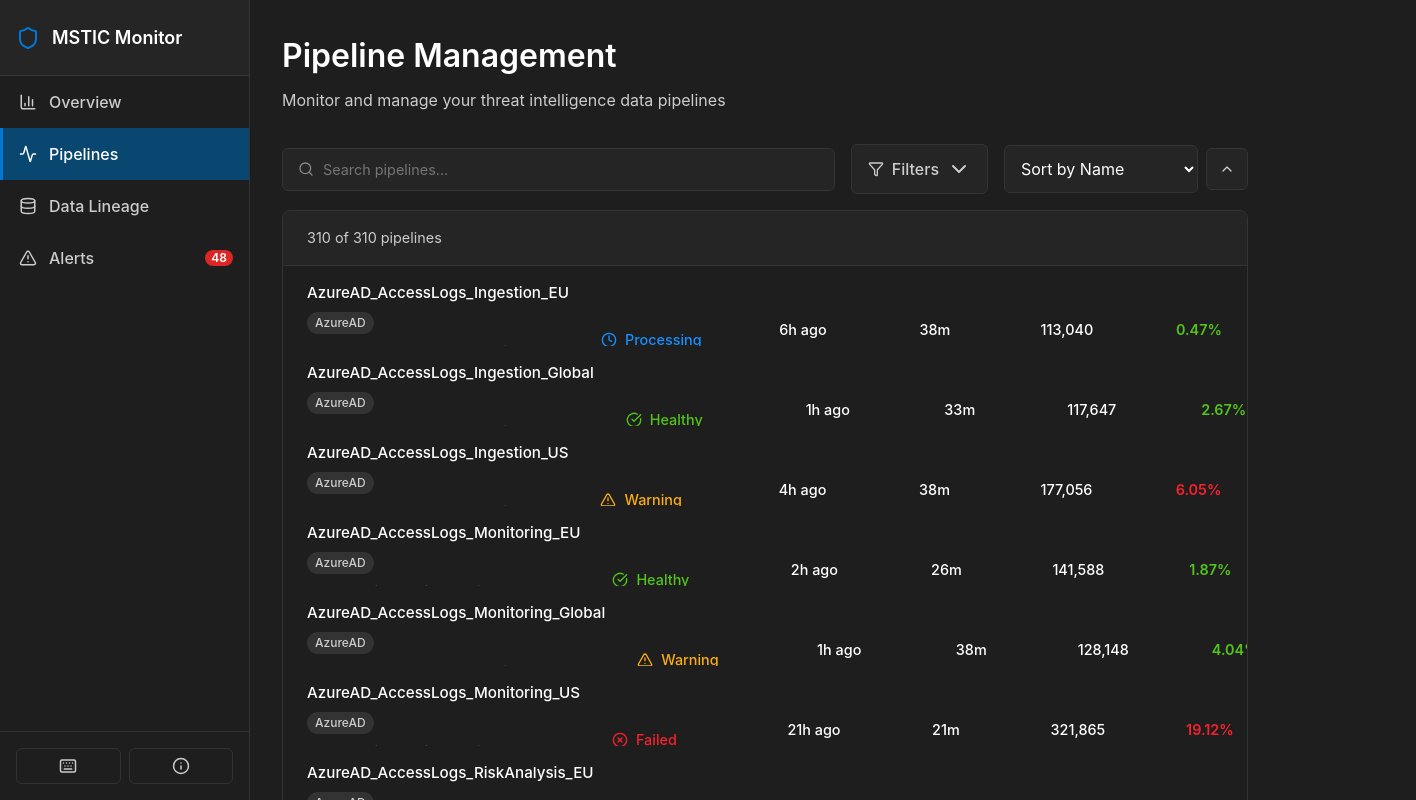
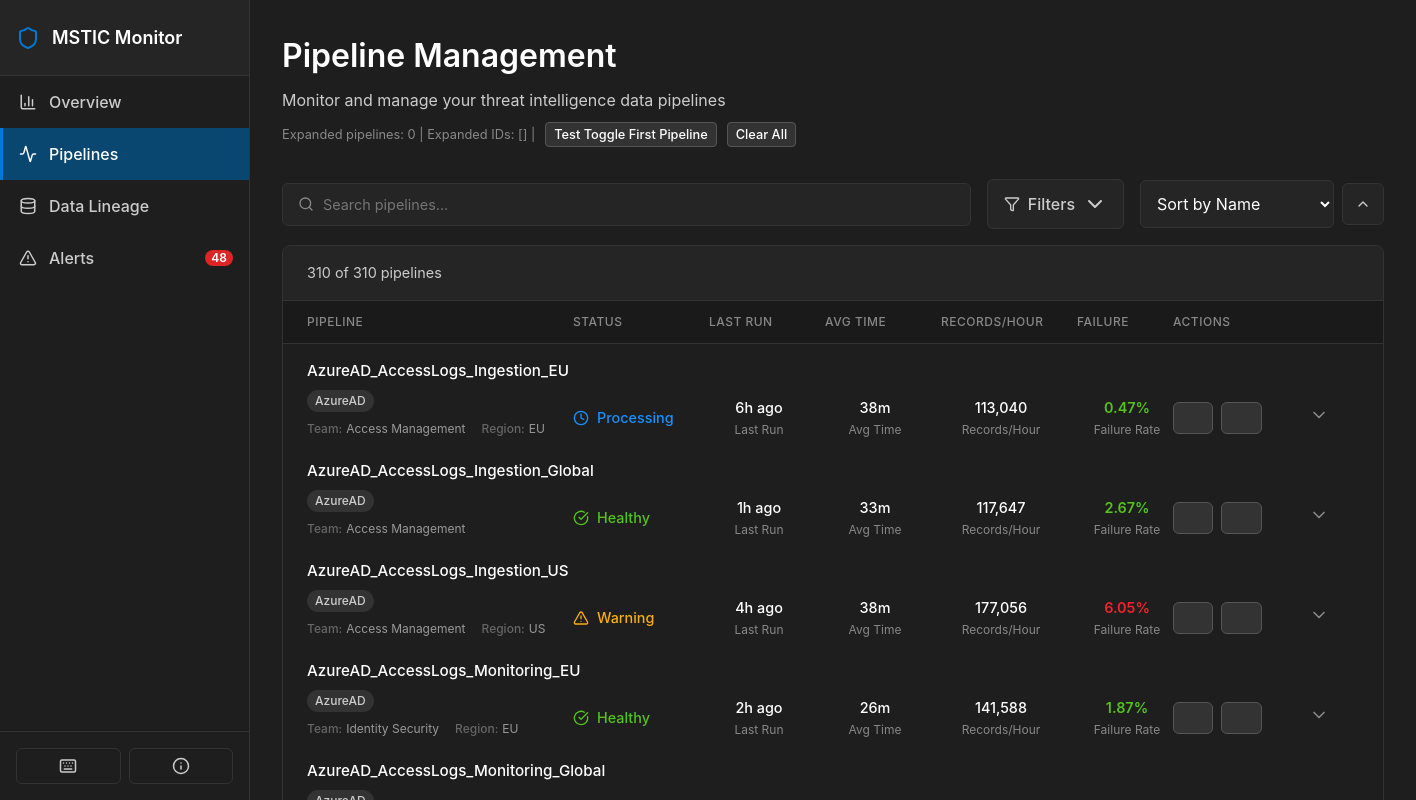
Before and after one commit to ArielSoothy/MS-Monitor, a React (Vite) app: page /pipelines in a window 1280 px wide. Shown: the top 800 px of the page, 1416 px wide, since content can reach past the window. Built offline with nearby package versions, Linux system fonts and the light colour scheme.

Commit message:
Fix Data Lineage issues: stable data generation, proper source filtering connections, aligned column headers, and GitHub Pages base URL

```diff
--- a/src/pages/DataLineage.tsx
+++ b/src/pages/DataLineage.tsx
@@ -1,4 +1,4 @@
-import { useState, useRef, memo } from 'react';
+import { useState, useRef, memo, useMemo } from 'react';
 import {
   Database,
   ArrowRight,
@@ -40,9 +40,27 @@ interface DataConnection {
   volume: 'low' | 'medium' | 'high';
   health: 'healthy' | 'warning' | 'error';
   animated: boolean;
-}const DataLineage = memo(() => {  const [searchTerm, setSearchTerm] = useState('');  const [selectedSource, setSelectedSource] = useState<PipelineSource | 'all'>('all');  const [selectedNode, setSelectedNode] = useState<LineageNode | null>(null);  const [hoveredNode, setHoveredNode] = useState<string | null>(null);  const [highlightedPath, setHighlightedPath] = useState<string[]>([]);  const svgRef = useRef<SVGSVGElement>(null);
+}const DataLineage = memo(() => {
+  const [searchTerm, setSearchTerm] = useState('');
+  const [selectedSource, setSelectedSource] = useState<PipelineSource | 'all'>('all');
+  const [selectedNode, setSelectedNode] = useState<LineageNode | null>(null);
+  const [hoveredNode, setHoveredNode] = useState<string | null>(null);
+  const [highlightedPath, setHighlightedPath] = useState<string[]>([]);
+  const svgRef = useRef<SVGSVGElement>(null);
 
-  // Generate comprehensive lineage data
+  // Create a stable random number generator for consistent data
+  const seededRandom = (seed: string) => {
+    let hash = 0;
+    for (let i = 0; i < seed.length; i++) {
+      const char = seed.charCodeAt(i);
+      hash = ((hash << 5) - hash) + char;
+      hash = hash & hash; // Convert to 32bit integer
+    }
+    // Convert to 0-1 range
+    return Math.abs(hash) / 2147483647;
+  };
+
+  // Generate comprehensive lineage data with stable randomization
   const generateLineageData = () => {
     const nodes: LineageNode[] = [];
     const connections: DataConnection[] = [];
@@ -50,6 +68,10 @@ interface DataConnection {
     // Data sources (left side)
     const sources: PipelineSource[] = ['LinkedIn', 'Twitter', 'Office365', 'AzureAD', 'GitHub', 'ThreatIntel', 'Exchange', 'Teams', 'SharePoint', 'PowerBI'];
     sources.forEach((source, index) => {
+      const statusSeed = seededRandom(`${source}-status`);
+      const statusOptions: PipelineStatus[] = ['healthy', 'warning', 'failed'];
+      const status = statusOptions[Math.floor(statusSeed * statusOptions.length)];
+
       nodes.push({
         id: `source-${source}`,
         name: source,
@@ -57,13 +79,13 @@ interface DataConnection {
         source,
         x: 100,
         y: 60 + index * 60,
-        status: (['healthy', 'warning', 'failed'] as PipelineStatus[])[Math.floor(Math.random() * 3)],
-        recordsPerSecond: Math.floor(Math.random() * 1000) + 100,
-        avgProcessingTime: Math.floor(Math.random() * 500) + 50,
+        status,
+        recordsPerSecond: Math.floor(seededRandom(`${source}-records`) * 1000) + 100,
+        avgProcessingTime: Math.floor(seededRandom(`${source}-time`) * 500) + 50,
         connections: [],
         description: `Data ingestion from ${source} platform`,
-        lastUpdate: new Date(Date.now() - Math.random() * 3600000).toISOString(),
-        dataQuality: Math.floor(Math.random() * 20) + 80
+        lastUpdate: new Date(Date.now() - seededRandom(`${source}-update`) * 3600000).toISOString(),
+        dataQuality: Math.floor(seededRandom(`${source}-quality`) * 20) + 80
       });
     });
 
@@ -75,11 +97,11 @@ interface DataConnection {
     ];
 
     pipelineTypes.forEach(({ type, x }) => {
-      const typeNodes = mockPipelines
-        .filter(p => selectedSource === 'all' || p.source === selectedSource)
+      const filteredPipelines = mockPipelines.filter(p => selectedSource === 'all' || p.source === selectedSource);
+      const typeNodes = filteredPipelines
         .slice(0, 8)
         .map((pipeline, index) => ({
-          id: pipeline.id, // Use actual pipeline ID for dependency matching
+          id: `${type}-${pipeline.id}`, // Make ID unique per type
           name: `${type.charAt(0).toUpperCase() + type.slice(1)} - ${pipeline.name.split(' ').slice(0, 3).join(' ')}`,
           type: type as 'ingestion' | 'transformation' | 'enrichment',
           source: pipeline.source,
@@ -91,7 +113,7 @@ interface DataConnection {
           connections: [],
           description: `${type} pipeline: ${pipeline.name}`,
           lastUpdate: pipeline.lastRun.toISOString(),
-          dataQuality: Math.floor(Math.random() * 15) + 85,
+          dataQuality: Math.floor(seededRandom(`${pipeline.id}-quality`) * 15) + 85,
           actualPipeline: pipeline // Store reference to actual pipeline for dependencies
         }));
 
@@ -111,34 +133,42 @@ interface DataConnection {
     ];
 
     destinations.forEach((dest, index) => {
+      const statusSeed = seededRandom(`${dest}-status`);
+      const statusOptions: PipelineStatus[] = ['healthy', 'warning'];
+      const status = statusOptions[Math.floor(statusSeed * statusOptions.length)];
+
       nodes.push({
         id: `dest-${dest}`,
         name: dest,
         type: 'destination',
         x: 800,
         y: 60 + index * 60,
-        status: (['healthy', 'warning'] as PipelineStatus[])[Math.floor(Math.random() * 2)],
-        recordsPerSecond: Math.floor(Math.random() * 500) + 50,
-        avgProcessingTime: Math.floor(Math.random() * 100) + 20,
+        status,
+        recordsPerSecond: Math.floor(seededRandom(`${dest}-records`) * 500) + 50,
+        avgProcessingTime: Math.floor(seededRandom(`${dest}-time`) * 100) + 20,
         connections: [],
         description: `Data destination: ${dest}`,
-        lastUpdate: new Date(Date.now() - Math.random() * 1800000).toISOString(),
-        dataQuality: Math.floor(Math.random() * 10) + 90
+        lastUpdate: new Date(Date.now() - seededRandom(`${dest}-update`) * 1800000).toISOString(),
+        dataQuality: Math.floor(seededRandom(`${dest}-quality`) * 10) + 90
       });
     });
 
-    // Generate connections with realistic data flow
+    // Generate connections with realistic data flow based on source filtering
     nodes.forEach(node => {
       if (node.type === 'source') {
-        // Sources connect to ingestion pipelines
+        // Sources connect to ingestion pipelines of the same source
         const ingestionNodes = nodes.filter(n => n.type === 'ingestion' && n.source === node.source);
         ingestionNodes.forEach(ingestionNode => {
           const connectionId = `${node.id}-${ingestionNode.id}`;
+          const volumeSeed = seededRandom(`${connectionId}-volume`);
+          const volumeOptions: ('low' | 'medium' | 'high')[] = ['low', 'medium', 'high'];
+          const volume = volumeOptions[Math.floor(volumeSeed * volumeOptions.length)];
+
           connections.push({
             id: connectionId,
             from: node.id,
             to: ingestionNode.id,
-            volume: (['low', 'medium', 'high'] as ('low' | 'medium' | 'high')[])[Math.floor(Math.random() * 3)],
+            volume,
             health: node.status === 'failed' ? 'error' : node.status === 'warning' ? 'warning' : 'healthy',
             animated: true
           });
@@ -146,15 +176,19 @@ interface DataConnection {
           ingestionNode.connections.push(node.id);
         });
       } else if (node.type === 'ingestion') {
-        // Ingestion connects to transformation
-        const transformationNodes = nodes.filter(n => n.type === 'transformation').slice(0, 2);
+        // Ingestion connects to transformation pipelines of the same source
+        const transformationNodes = nodes.filter(n => n.type === 'transformation' && n.source === node.source).slice(0, 2);
         transformationNodes.forEach(transformNode => {
           const connectionId = `${node.id}-${transformNode.id}`;
+          const volumeSeed = seededRandom(`${connectionId}-volume`);
+          const volumeOptions: ('medium' | 'high')[] = ['medium', 'high'];
+          const volume = volumeOptions[Math.floor(volumeSeed * volumeOptions.length)];
+
           connections.push({
             id: connectionId,
             from: node.id,
             to: transformNode.id,
-            volume: (['medium', 'high'] as ('medium' | 'high')[])[Math.floor(Math.random() * 2)],
+            volume,
             health: node.status === 'failed' ? 'error' : 'healthy',
             animated: true
           });
@@ -162,8 +196,8 @@ interface DataConnection {
           transformNode.connections.push(node.id);
         });
       } else if (node.type === 'transformation') {
-        // Transformation connects to enrichment
-        const enrichmentNodes = nodes.filter(n => n.type === 'enrichment').slice(0, 2);
+        // Transformation connects to enrichment pipelines of the same source
+        const enrichmentNodes = nodes.filter(n => n.type === 'enrichment' && n.source === node.source).slice(0, 2);
         enrichmentNodes.forEach(enrichNode => {
           const connectionId = `${node.id}-${enrichNode.id}`;
           connections.push({
@@ -178,7 +212,7 @@ interface DataConnection {
           enrichNode.connections.push(node.id);
         });
       } else if (node.type === 'enrichment') {
-        // Enrichment connects to destinations
+        // Enrichment connects to destinations (cross-source connections allowed here)
         const destNodes = nodes.filter(n => n.type === 'destination').slice(0, 3);
         destNodes.forEach(destNode => {
           const connectionId = `${node.id}-${destNode.id}`;
@@ -199,7 +233,8 @@ interface DataConnection {
     return { nodes, connections };
   };
 
-  const { nodes, connections } = generateLineageData();
+  // Use useMemo to prevent regeneration on every render, only when selectedSource changes
+  const { nodes, connections } = useMemo(() => generateLineageData(), [selectedSource]);
 
   // Filter nodes based on search
   const filteredNodes = nodes.filter(node =>
@@ -371,13 +406,13 @@ interface DataConnection {
 
                   <marker
                     id="arrowhead"
-                    markerWidth="10"
-                    markerHeight="7"
-                    refX="9"
-                    refY="3.5"
+                    markerWidth="6"
+                    markerHeight="4"
+                    refX="5"
+                    refY="2"
                     orient="auto"
                   >
-                    <polygon points="0 0, 10 3.5, 0 7" fill="#52c41a" />
+                    <polygon points="0 0, 6 2, 0 4" fill="#52c41a" />
                   </marker>
 
                   <filter id="glow">
@@ -390,11 +425,11 @@ interface DataConnection {
                 </defs>
 
                 {/* Section labels */}
-                <text x="100" y="30" className={styles.sectionLabel}>Data Sources</text>
-                <text x="300" y="30" className={styles.sectionLabel}>Ingestion</text>
-                <text x="450" y="30" className={styles.sectionLabel}>Transformation</text>
-                <text x="600" y="30" className={styles.sectionLabel}>Enrichment</text>
-                <text x="800" y="30" className={styles.sectionLabel}>Destinations</text>
+                <text x="170" y="30" className={styles.sectionLabel}>Data Sources</text>
+                <text x="370" y="30" className={styles.sectionLabel}>Ingestion</text>
+                <text x="520" y="30" className={styles.sectionLabel}>Transformation</text>
+                <text x="670" y="30" className={styles.sectionLabel}>Enrichment</text>
+                <text x="870" y="30" className={styles.sectionLabel}>Destinations</text>
 
                 {/* Render connections */}
                 {connections
@@ -486,56 +521,65 @@ interface DataConnection {
                             node.status === 'warning' ? '#faad14' :
                             node.status === 'failed' ? '#ef4444' : '#1890ff'}
                     />
+                  </g>
+                ))}
 
-                    {/* Hover tooltip */}
-                    {hoveredNode === node.id && (
-                      <g className={styles.tooltip}>
+                {/* Render tooltips separately to ensure they appear on top */}
+                {hoveredNode && filteredNodes.map(node => {
+                  if (hoveredNode !== node.id) return null;
+
+                  // Smart positioning: if node is too far right, show tooltip on the left
+                  const tooltipX = node.x > 600 ? node.x - 210 : node.x + 150;
+                  const tooltipY = node.y - 10;
+
+                  return (
+                    <g key={`tooltip-${node.id}`} className={styles.tooltip}>
                       <rect
-                          x={node.x + 150}
-                          y={node.y - 10}
+                        x={tooltipX}
+                        y={tooltipY}
                         width="200"
                         height="60"
-                          fill="rgba(0,0,0,0.9)"
-                          rx="4"
-                          stroke="#444"
+                        fill="rgba(0,0,0,0.95)"
+                        rx="6"
+                        stroke="#555"
+                        strokeWidth="1"
                       />
                       <text
-                          x={node.x + 160}
-                          y={node.y + 5}
+                        x={tooltipX + 10}
+                        y={tooltipY + 15}
                         fill="white"
-                          fontSize="10"
+                        fontSize="11"
                         fontWeight="600"
                       >
                         {node.name}
                       </text>
                       <text
-                          x={node.x + 160}
-                          y={node.y + 18}
+                        x={tooltipX + 10}
+                        y={tooltipY + 28}
                         fill="#ccc"
                         fontSize="9"
                       >
                         Records/sec: {node.recordsPerSecond}
                       </text>
                       <text
-                          x={node.x + 160}
-                          y={node.y + 30}
+                        x={tooltipX + 10}
+                        y={tooltipY + 40}
                         fill="#ccc"
                         fontSize="9"
                       >
                         Avg Time: {node.avgProcessingTime}ms
                       </text>
                       <text
-                          x={node.x + 160}
-                          y={node.y + 42}
+                        x={tooltipX + 10}
+                        y={tooltipY + 52}
                         fill="#ccc"
                         fontSize="9"
                       >
                         Quality: {node.dataQuality}%
                       </text>
                     </g>
-                    )}
-                  </g>
-                ))}
+                  );
+                })}
               </svg>
             </div>
           </div>
--- a/src/pages/Pipelines.module.css
+++ b/src/pages/Pipelines.module.css
@@ -265,6 +265,26 @@
   border-bottom: 1px solid #333;
 }
 
+.columnHeaders {
+  display: grid;
+  grid-template-columns: 250px 120px 100px 100px 120px 80px 120px 50px;
+  gap: 1rem;
+  padding: 0.75rem 1.5rem;
+  background: #1a1a1a;
+  border-bottom: 1px solid #333;
+  font-weight: 600;
+  color: #cccccc;
+  font-size: 0.85rem;
+}
+
+.headerCell {
+  color: #888;
+  font-weight: 500;
+  text-transform: uppercase;
+  letter-spacing: 0.5px;
+  font-size: 0.75rem;
+}
+
 .resultCount {
   color: #cccccc;
   font-size: 0.9rem;
@@ -315,6 +335,8 @@
   cursor: pointer;
   transition: all 0.2s ease;
   background: #1e1e1e;
+  min-height: 90px;
+  position: relative;
 }
 
 .pipelineRow:hover {
@@ -323,19 +345,21 @@
 
 .pipelineRow.expanded {
   background: #252526;
+  min-height: 470px;
 }
 
 .rowContent {
-  display: flex;
+  display: grid;
+  grid-template-columns: 1fr 50px;
   align-items: center;
-  justify-content: space-between;
   gap: 1rem;
 }
 
 .pipelineInfo {
-  display: flex;
+  display: grid;
+  grid-template-columns: 250px 120px 100px 100px 120px 80px 120px;
   align-items: center;
-  gap: 2rem;
+  gap: 1rem;
   flex: 1;
 }
 
@@ -481,6 +505,8 @@
   color: #cccccc;
   cursor: pointer;
   transition: all 0.2s ease;
+  pointer-events: auto;
+  z-index: 10;
 }
 
 .actionButton:hover {
--- a/src/pages/Pipelines.tsx
+++ b/src/pages/Pipelines.tsx
@@ -1,4 +1,4 @@
-import React, { useState, useMemo, memo } from 'react';
+import React, { useState, useMemo, memo, useRef, useCallback } from 'react';
 import { VariableSizeList as List } from 'react-window';
 import { LineChart, Line, XAxis, YAxis, CartesianGrid, Tooltip, ResponsiveContainer } from 'recharts';
 import {
@@ -31,6 +31,7 @@ const Pipelines = memo(() => {
   const [sortOrder, setSortOrder] = useState<'asc' | 'desc'>('asc');
   const [expandedRows, setExpandedRows] = useState<Set<string>>(new Set());
   const [showFilters, setShowFilters] = useState(false);
+  const listRef = useRef<List>(null);
 
   // Generate mock 24-hour processing time data for each pipeline
   const generateProcessingTimeData = () => {
@@ -179,15 +180,34 @@ const Pipelines = memo(() => {
     setStatusFilters(newFilters);
   };
 
-  const toggleExpanded = (pipelineId: string) => {
-    const newExpanded = new Set(expandedRows);
-    if (newExpanded.has(pipelineId)) {
-      newExpanded.delete(pipelineId);
-    } else {
-      newExpanded.add(pipelineId);
-    }
-    setExpandedRows(newExpanded);
-  };
+  const toggleExpanded = useCallback((pipelineId: string) => {
+    console.log('Toggling pipeline:', pipelineId);
+
+    setExpandedRows(prev => {
+      const newExpanded = new Set(prev);
+      if (newExpanded.has(pipelineId)) {
+        newExpanded.delete(pipelineId);
+      } else {
+        newExpanded.add(pipelineId);
+      }
+
+      // Immediate reset for virtual list height recalculation
+      setTimeout(() => {
+        if (listRef.current) {
+          listRef.current.resetAfterIndex(0);
+        }
+      }, 0);
+
+      // Secondary reset for reliability
+      setTimeout(() => {
+        if (listRef.current) {
+          listRef.current.resetAfterIndex(0);
+        }
+      }, 50);
+
+      return newExpanded;
+    });
+  }, []);
 
   const getStatusIcon = (status: PipelineStatus) => {
     switch (status) {
@@ -227,13 +247,23 @@ const Pipelines = memo(() => {
   const PipelineRow = ({ index, style }: { index: number; style: React.CSSProperties }) => {
     const pipeline = filteredPipelines[index];
     const isExpanded = expandedRows.has(pipeline.id);
-    const rowHeight = isExpanded ? 400 : 80;
+
+    const handleRowClick = (e: React.MouseEvent) => {
+      // Prevent click if clicking on action buttons
+      const target = e.target as HTMLElement;
+      if (target.closest('button') || target.closest('.actionButton')) {
+        return;
+      }
+      console.log('Pipeline clicked:', pipeline.name);
+      toggleExpanded(pipeline.id);
+    };
 
     return (
-      <div style={{ ...style, height: rowHeight }} className={styles.virtualRow}>
+      <div style={style} className={styles.virtualRow}>
         <div
           className={`${styles.pipelineRow} ${isExpanded ? styles.expanded : ''}`}
-          onClick={() => toggleExpanded(pipeline.id)}
+          onClick={handleRowClick}
+          data-pipeline-id={pipeline.id}
         >
           <div className={styles.rowContent}>
             <div className={styles.pipelineInfo}>
@@ -421,6 +451,31 @@ const Pipelines = memo(() => {
       <div className={styles.header}>
         <h1 className={styles.title}>Pipeline Management</h1>
         <p className={styles.subtitle}>Monitor and manage your threat intelligence data pipelines</p>
+        {/* Debug: Show expanded count */}
+        <div style={{ color: '#888', fontSize: '0.8rem', marginTop: '10px' }}>
+          Expanded pipelines: {expandedRows.size} |
+          Expanded IDs: [{Array.from(expandedRows).join(', ')}] |
+          <button
+            onClick={() => {
+              console.log('Test toggle first pipeline');
+              if (filteredPipelines.length > 0) {
+                toggleExpanded(filteredPipelines[0].id);
+              }
+            }}
+            style={{ marginLeft: '10px', padding: '4px 8px', background: '#333', color: '#fff', border: '1px solid #555', borderRadius: '4px' }}
+          >
+            Test Toggle First Pipeline
+          </button>
+          <button
+            onClick={() => {
+              console.log('Clear all expanded');
+              setExpandedRows(new Set());
+            }}
+            style={{ marginLeft: '10px', padding: '4px 8px', background: '#333', color: '#fff', border: '1px solid #555', borderRadius: '4px' }}
+          >
+            Clear All
+          </button>
+        </div>
       </div>
 
       {/* Enhanced Filters and Search */}
@@ -538,13 +593,34 @@ const Pipelines = memo(() => {
           </span>
         </div>
 
+        {/* Column Headers */}
+        <div className={styles.columnHeaders}>
+          <div className={styles.headerCell}>Pipeline</div>
+          <div className={styles.headerCell}>Status</div>
+          <div className={styles.headerCell}>Last Run</div>
+          <div className={styles.headerCell}>Avg Time</div>
+          <div className={styles.headerCell}>Records/Hour</div>
+          <div className={styles.headerCell}>Failure</div>
+          <div className={styles.headerCell}>Actions</div>
+          <div className={styles.headerCell}></div>
+        </div>
+
         <div className={styles.virtualContainer}>
           <List
+            ref={listRef}
             height={600}
             width="100%"
             itemCount={filteredPipelines.length}
-            itemSize={(index: number) => expandedRows.has(filteredPipelines[index].id) ? 400 : 80}
+            itemSize={(index: number) => {
+              const pipeline = filteredPipelines[index];
+              const isExpanded = expandedRows.has(pipeline.id);
+              // Increased heights with more consistent calculations
+              const collapsedHeight = 100; // Base height for collapsed row
+              const expandedHeight = 480;  // Height for expanded row with all details
+              return isExpanded ? expandedHeight : collapsedHeight;
+            }}
             className={styles.virtualList}
+            key={`${expandedRows.size}-${Array.from(expandedRows).join(',')}`} // More specific key for re-renders
           >
             {PipelineRow}
           </List>
```
Also changed, not shown: src/pages/DataLineage.module.css (+30 -1 lines). Lines whose indentation alone changed are shown as unchanged.
